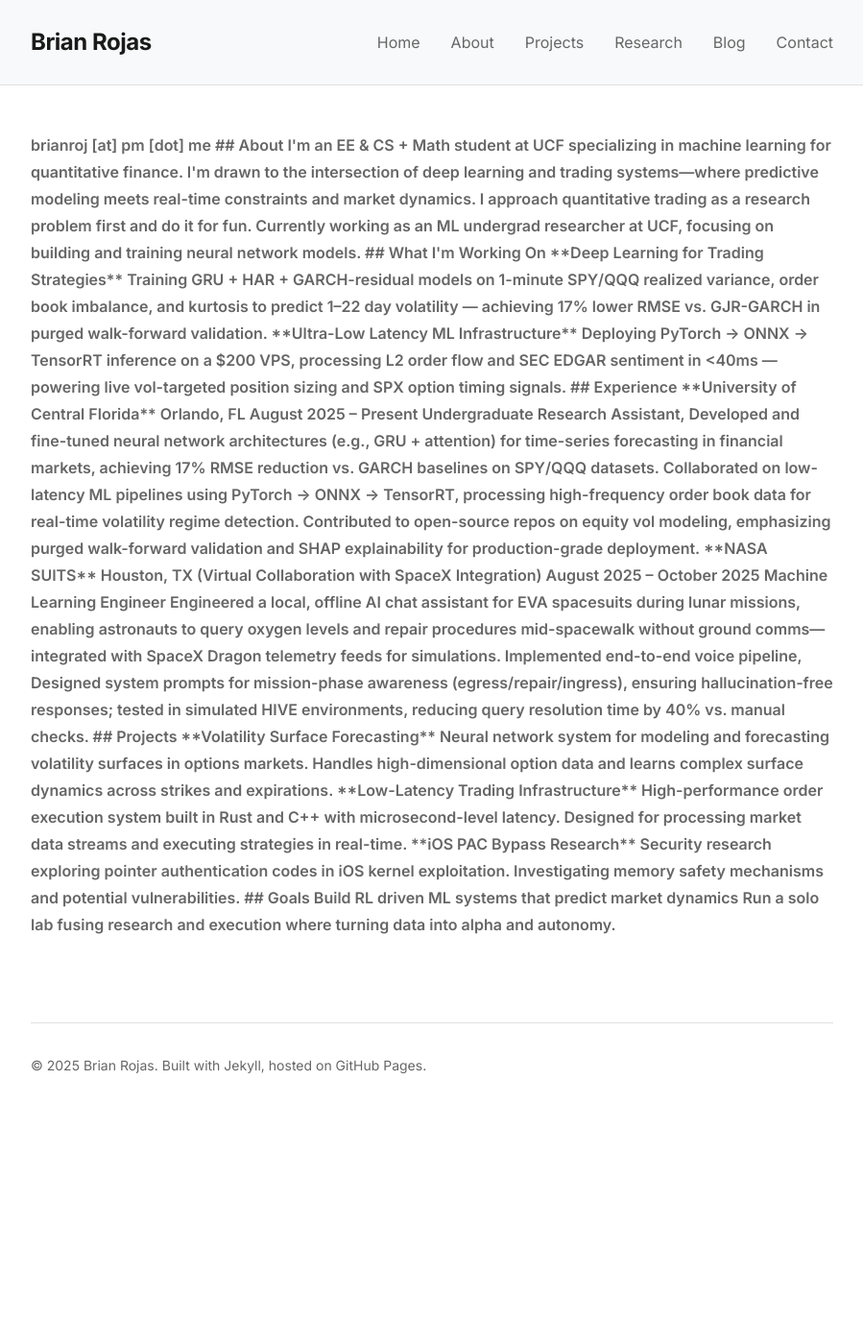
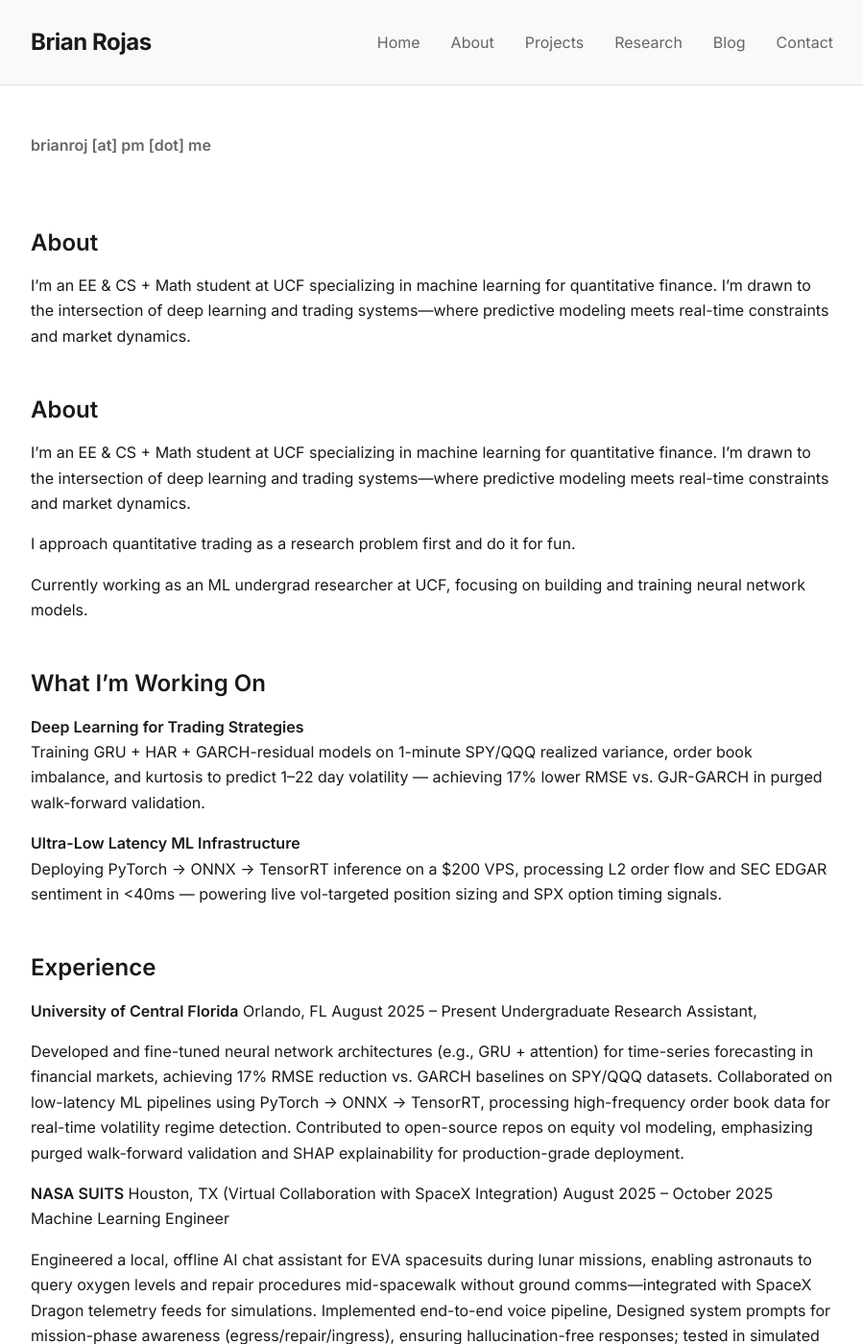
Before and after one commit to brianrojrc/brianrojrc.github.io, a Jekyll site: the page built from index.md, in a window 1280 px wide and 1400 px high. Shown: the whole window at 96% size, without its empty margins (190-1089 px from the left). Built offline with Jekyll 4.4.1, drawn with Linux system fonts in a browser that asks for light colours; some of the changed text lies outside the part shown.

Commit message:
Update index.md

```diff
--- a/index.md
+++ b/index.md
@@ -3,7 +3,11 @@
 title: Home
 ---
 
-<div class="contact-email"> brianroj [at] pm [dot] me
+<div class="contact-email">brianroj [at] pm [dot] me</div>
+
+## About
+I'm an EE & CS + Math student at UCF specializing in machine learning for quantitative finance. I'm drawn to the intersection of deep learning and trading systems—where predictive modeling meets real-time constraints and market dynamics.
+
 
 ## About
 
```
